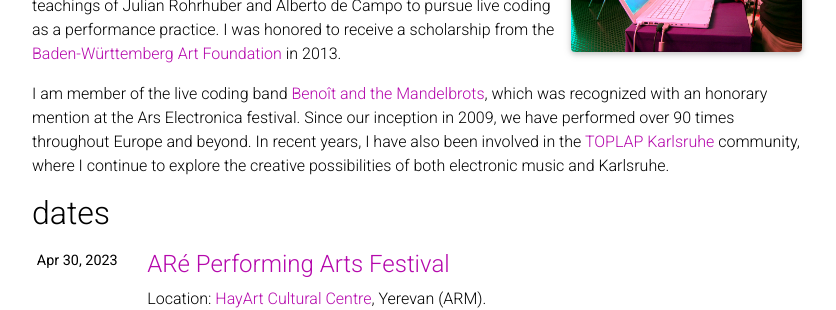
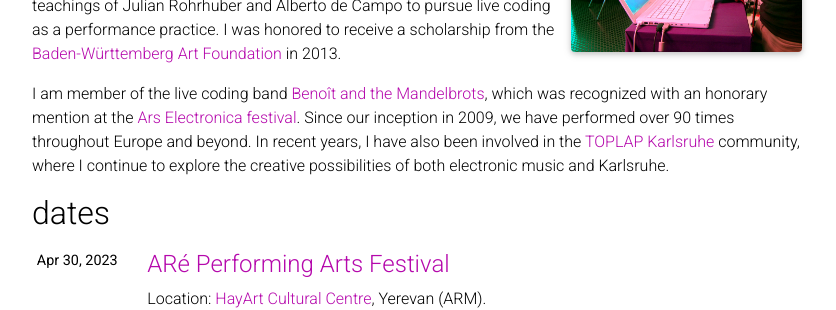
Before and after one commit to DSastre/dsastre.github.io, a Jekyll site: the page built from _pages/about.md, in a window 1280 px wide and 1045 px high. Shown: the part 303-613 px from the top of the window, without its empty margins (223-1059 px from the left). Built offline with Jekyll 4.4.1, drawn with Linux system fonts in a browser that asks for light colours; full-size pictures stand in for the smaller copies a plugin makes; comment, search, counter and statistics services are not loaded; a style sheet for code colours, icons or effects is not loaded; part of the change alters nothing that is shown.

```diff
--- a/_pages/about.md
+++ b/_pages/about.md
@@ -21,4 +21,4 @@ social: false  # includes social icons at the bottom of the page
 
 Hi, my name is Matthias Schneiderbanger. I am an electronic musician with interest in improvisation of electronic music in collaborative contexts and exploring new territories in live coding. During my studies in Music Informatics at the [Karlsruhe University of Music](https://www.hfm-karlsruhe.de/), I was inspired by the teachings of Julian Rohrhuber and Alberto de Campo to pursue live coding as a performance practice. I was honored to receive a scholarship from the [Baden-Württemberg Art Foundation](https://www.kunststiftung.de/) in 2013.
 
-I am member of the live coding band [Benoît and the Mandelbrots](https://the-mandelbrots.de/), which was recognized with an honorary mention at the Ars Electronica festival. Since our inception in 2009, we have performed over 90 times throughout Europe and beyond. In recent years, I have also been involved in the [TOPLAP Karlsruhe](https://toplap-ka.de/) community, where I continue to explore the creative possibilities of both electronic music and Karlsruhe.
+I am member of the live coding band [Benoît and the Mandelbrots](https://the-mandelbrots.de/), which was recognized with an honorary mention at the [Ars Electronica festival](https://ars.electronica.art/). Since our inception in 2009, we have performed over 90 times throughout Europe and beyond. In recent years, I have also been involved in the [TOPLAP Karlsruhe](https://toplap-ka.de/) community, where I continue to explore the creative possibilities of both electronic music and Karlsruhe.
```
